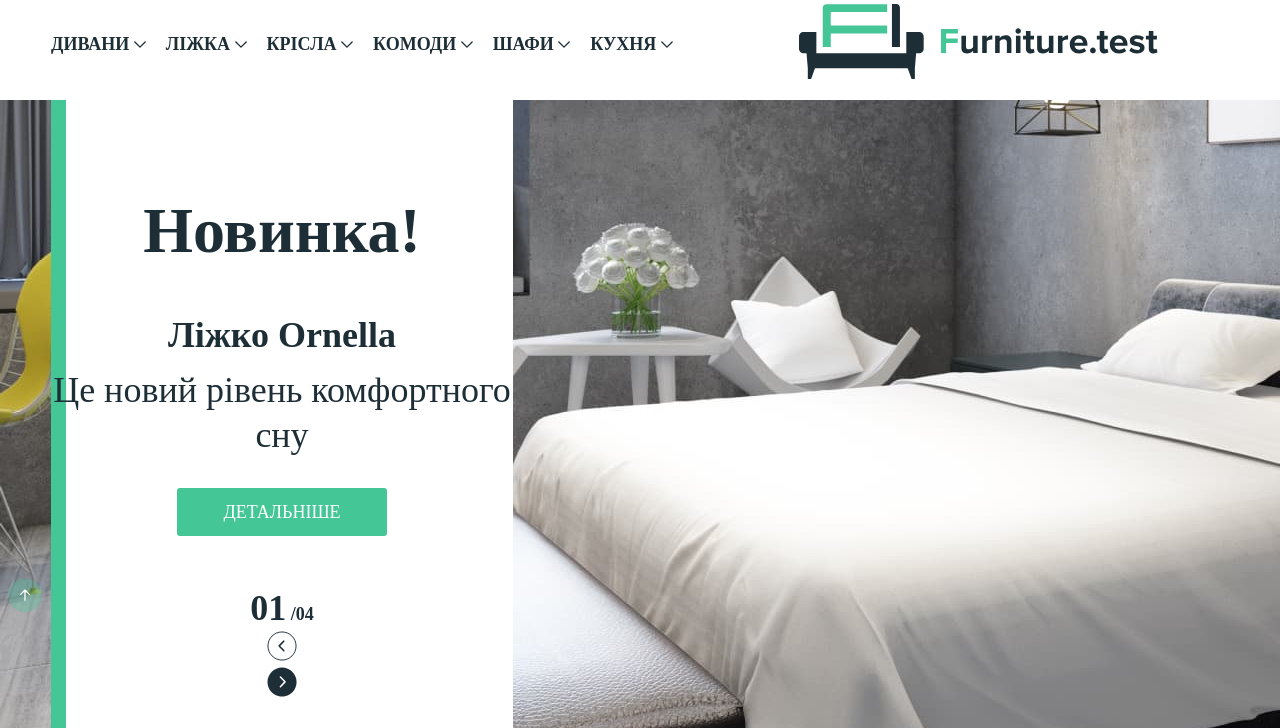
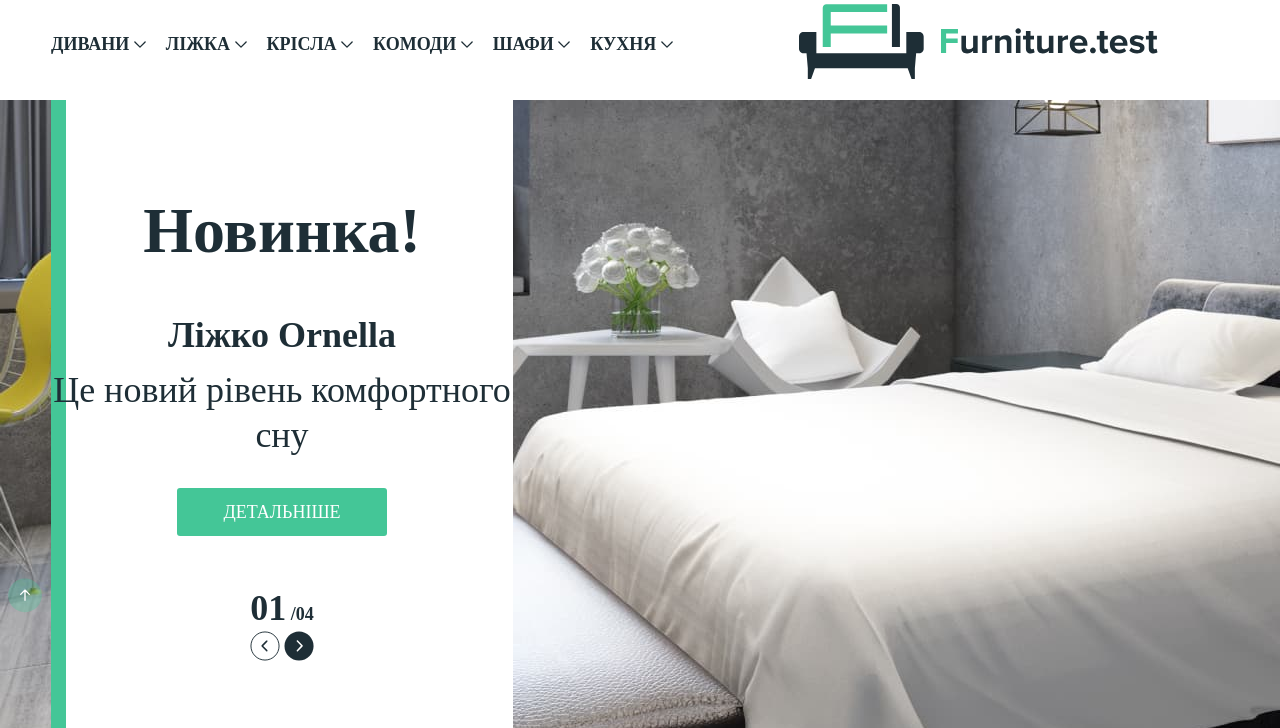
Before and after one commit to Andrii-Pershko/testTaskLayout, a plain HTML site: page index.html in a window 1280 px wide. Shown: the part 72-800 px from the top of the page. Drawn offline with nearby package versions, Linux system fonts and the light colour scheme; a web font is replaced by a local one.

Commit message:
inlone add

```diff
--- a/css/styles.css
+++ b/css/styles.css
@@ -754,6 +754,9 @@ margin-bottom: 15px;
 	display: flex;
 }
 
+.svipers > a {
+	display: inline;
+}
  .footer-color-number{
 	margin-left: 32px;
 	margin-bottom: 30px;
--- a/index.html
+++ b/index.html
@@ -131,7 +131,7 @@
 						<p class="name-actual-product">Ліжко Ornella</p>
 						<p class="text-actual-product">Це новий рівень комфортного сну</p>
 						<button type="button" class="more">ДЕТАЛЬНІШЕ</button>
-						<div>
+						<div class="svipers">
 							<p><span class="number-page-actual-product">01</span> /04</p>
 							<a href=""
 								><svg class="svg-contact" width="30" height="30">
```
